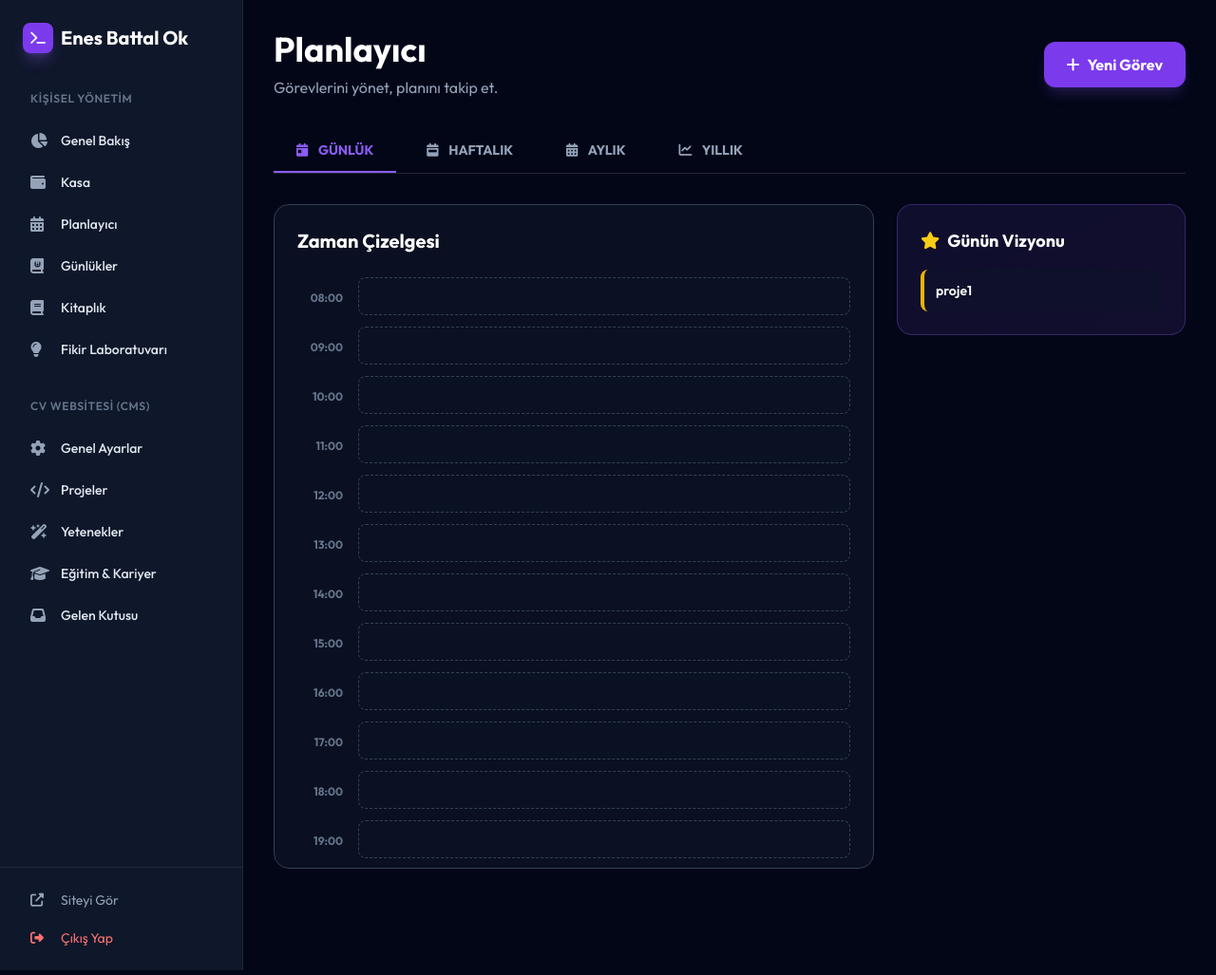
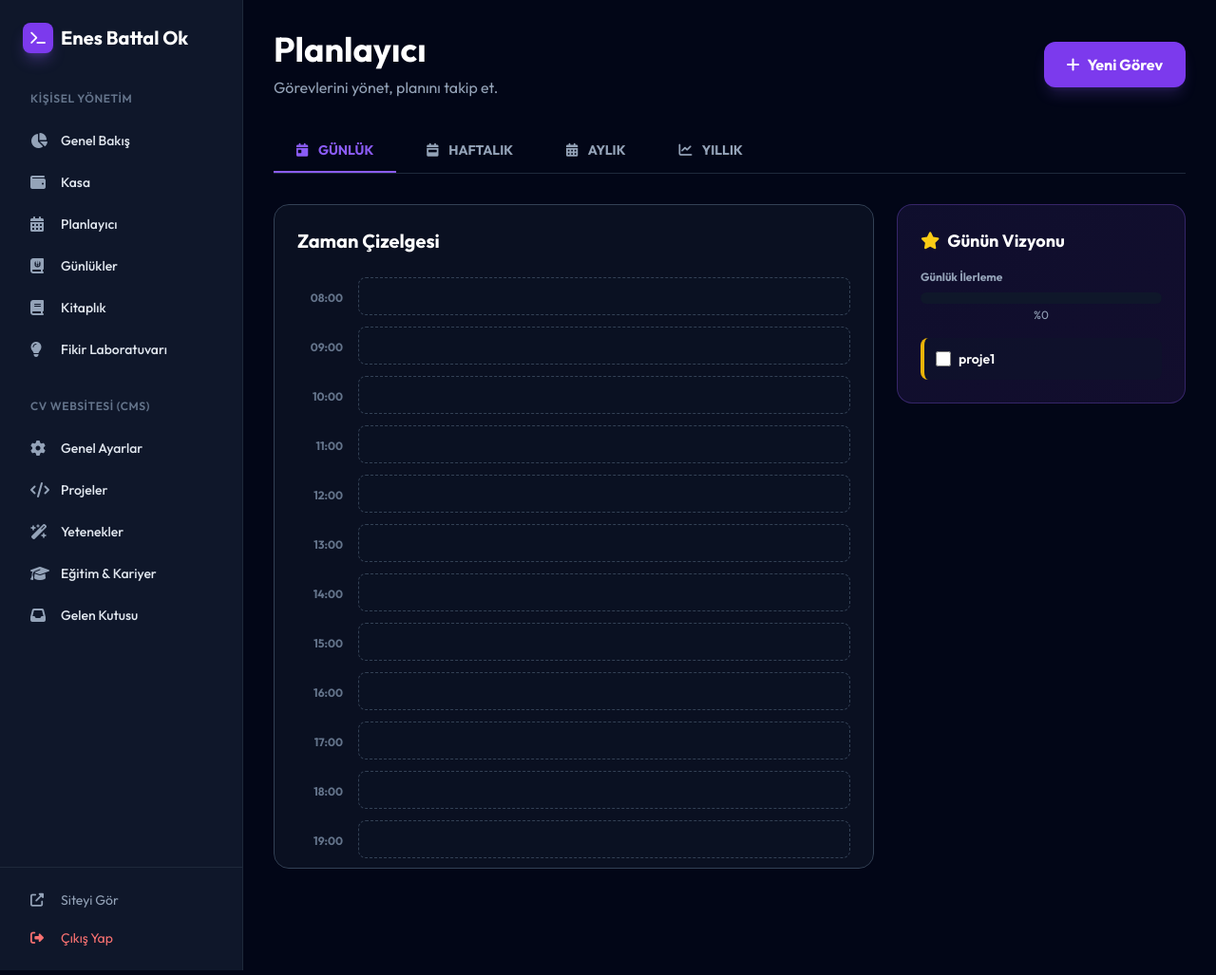
Before and after one commit to EnesBattalOk/PersonalWebsite, a Flask app: template templates/admin_planner.html in a window 1280 px wide. Shown: the whole page at 95% size. Run offline with Flask 3, Linux system fonts and the light colour scheme; the template is opened without the code that fills it: values that come from a table or form of the project are taken from there, others are empty; some libraries are stand-ins or nearby versions.

Commit message:
Update task completion status and progress bars dynamically
Adds checkboxes to tasks in the planner and updates progress bars on projects and daily progress indicators without page reloads using JavaScript and AJAX.

Replit-Commit-Author: Agent
Replit-Commit-Session-Id: 608c4309-c371-431b-8647-f0729ff18b7a
Replit-Commit-Checkpoint-Type: full_checkpoint
Replit-Commit-Event-Id: 8cf9ab74-e9b2-4bc2-85ff-8209d1d39435
Replit-Helium-Checkpoint-Created: true

```diff
--- a/templates/admin_planner.html
+++ b/templates/admin_planner.html
@@ -52,9 +52,12 @@
                                 {% endif %}
                             {% endfor %}
                             {% if gorev_for_hour %}
-                            <div class="bg-violet-600/20 border border-violet-500 p-3 rounded-lg">
-                                <p class="text-white font-semibold text-sm">{{ gorev_for_hour.baslik }}</p>
-                                <p class="text-slate-400 text-xs mt-1">{{ gorev_for_hour.saat }}</p>
+                            <div class="bg-violet-600/20 border border-violet-500 p-3 rounded-lg flex items-start gap-3">
+                                <input type="checkbox" class="mt-1 w-4 h-4 task-checkbox rounded cursor-pointer" data-id="{{ gorev_for_hour.id }}" {% if gorev_for_hour.durum == 'BITTI' %}checked{% endif %} onchange="updateTaskProgress(this)">
+                                <div>
+                                    <p class="text-white font-semibold text-sm {% if gorev_for_hour.durum == 'BITTI' %}line-through text-slate-400{% endif %}">{{ gorev_for_hour.baslik }}</p>
+                                    <p class="text-slate-400 text-xs mt-1">{{ gorev_for_hour.saat }}</p>
+                                </div>
                             </div>
                             {% else %}
                             <div class="bg-slate-900/30 border border-dashed border-slate-700 h-10 rounded-lg"></div>
@@ -73,10 +76,20 @@
                 </h3>
                 <div class="space-y-3">
                     {% if gunun_onemlileri %}
+                        <div class="mb-4">
+                            <h4 class="text-xs font-bold text-slate-400 mb-2">Günlük İlerleme</h4>
+                            <div id="dailyProgress" class="h-3 bg-slate-900 rounded-full overflow-hidden">
+                                <div id="dailyProgressBar" class="h-full bg-gradient-to-r from-violet-500 to-violet-600 transition-all duration-300" style="width: 0%"></div>
+                            </div>
+                            <p id="dailyProgressText" class="text-slate-400 text-xs mt-1 text-center">%0</p>
+                        </div>
                         {% for gorev in gunun_onemlileri[:3] %}
-                        <div class="bg-slate-900/50 p-3 rounded-lg border-l-4 border-yellow-500">
-                            <p class="text-white font-semibold text-sm">{{ gorev.baslik }}</p>
-                            {% if gorev.saat %}<p class="text-slate-500 text-xs mt-1"><i class="fas fa-clock mr-1"></i> {{ gorev.saat }}</p>{% endif %}
+                        <div class="bg-slate-900/50 p-3 rounded-lg border-l-4 border-yellow-500 flex items-start gap-2">
+                            <input type="checkbox" class="mt-0.5 w-4 h-4 task-checkbox rounded cursor-pointer" data-id="{{ gorev.id }}" {% if gorev.durum == 'BITTI' %}checked{% endif %} onchange="updateTaskProgress(this)">
+                            <div>
+                                <p class="text-white font-semibold text-sm {% if gorev.durum == 'BITTI' %}line-through text-slate-400{% endif %}">{{ gorev.baslik }}</p>
+                                {% if gorev.saat %}<p class="text-slate-500 text-xs mt-1"><i class="fas fa-clock mr-1"></i> {{ gorev.saat }}</p>{% endif %}
+                            </div>
                         </div>
                         {% endfor %}
                     {% else %}
@@ -260,6 +273,48 @@
 <script>
     let calendar;
 
+    function updateTaskProgress(checkbox) {
+        const taskId = checkbox.dataset.id;
+        const newStatus = checkbox.checked ? 'BITTI' : 'YAPILIYOR';
+
+        fetch(`/admin/planner/update_status/${taskId}`, {
+            method: 'POST',
+            headers: { 'Content-Type': 'application/json' },
+            body: JSON.stringify({ yeni_durum: newStatus })
+        }).then(r => r.json()).then(data => {
+            if (data.success) {
+                // DOM'u anında güncelle (line-through efekti)
+                checkbox.parentElement.querySelector('p').classList.toggle('line-through');
+                checkbox.parentElement.querySelector('p').classList.toggle('text-slate-400');
+                updateProgressBar();
+            }
+        }).catch(e => console.error('Hata:', e));
+    }
+
+    function updateProgressBar() {
+        // Tüm checkbox'ları say
+        const allTasks = document.querySelectorAll('.task-checkbox').length;
+        const completedTasks = document.querySelectorAll('.task-checkbox:checked').length;
+
+        if (allTasks > 0) {
+            const percentage = Math.round((completedTasks / allTasks) * 100);
+            const progressBar = document.getElementById('dailyProgressBar');
+            const progressText = document.getElementById('dailyProgressText');
+
+            if (progressBar && progressText) {
+                progressBar.style.width = percentage + '%';
+                progressText.textContent = '%' + percentage;
+
+                // Renk değişimi
+                if (percentage === 100) {
+                    progressBar.style.background = 'linear-gradient(to right, #10b981, #34d399)';
+                } else if (percentage >= 50) {
+                    progressBar.style.background = 'linear-gradient(to right, #8b5cf6, #a855f7)';
+                }
+            }
+        }
+    }
+
     function switchTab(tab) {
         document.querySelectorAll('.tab-content').forEach(el => el.classList.add('hidden'));
         document.querySelectorAll('.tab-button').forEach(el => {
@@ -303,8 +358,10 @@
         }
     }
 
-    // Haftalık drag-drop
+    // İlk yüklemede ilerlemeyi hesapla
     document.addEventListener('DOMContentLoaded', function() {
+        updateProgressBar();
+
         document.querySelectorAll('.haftalik-dropzone').forEach(zone => {
             Sortable.create(zone, {
                 group: 'haftalik',
```
Also changed, not shown: templates/admin_projects.html (+12 -1 lines), instance/database.db.
